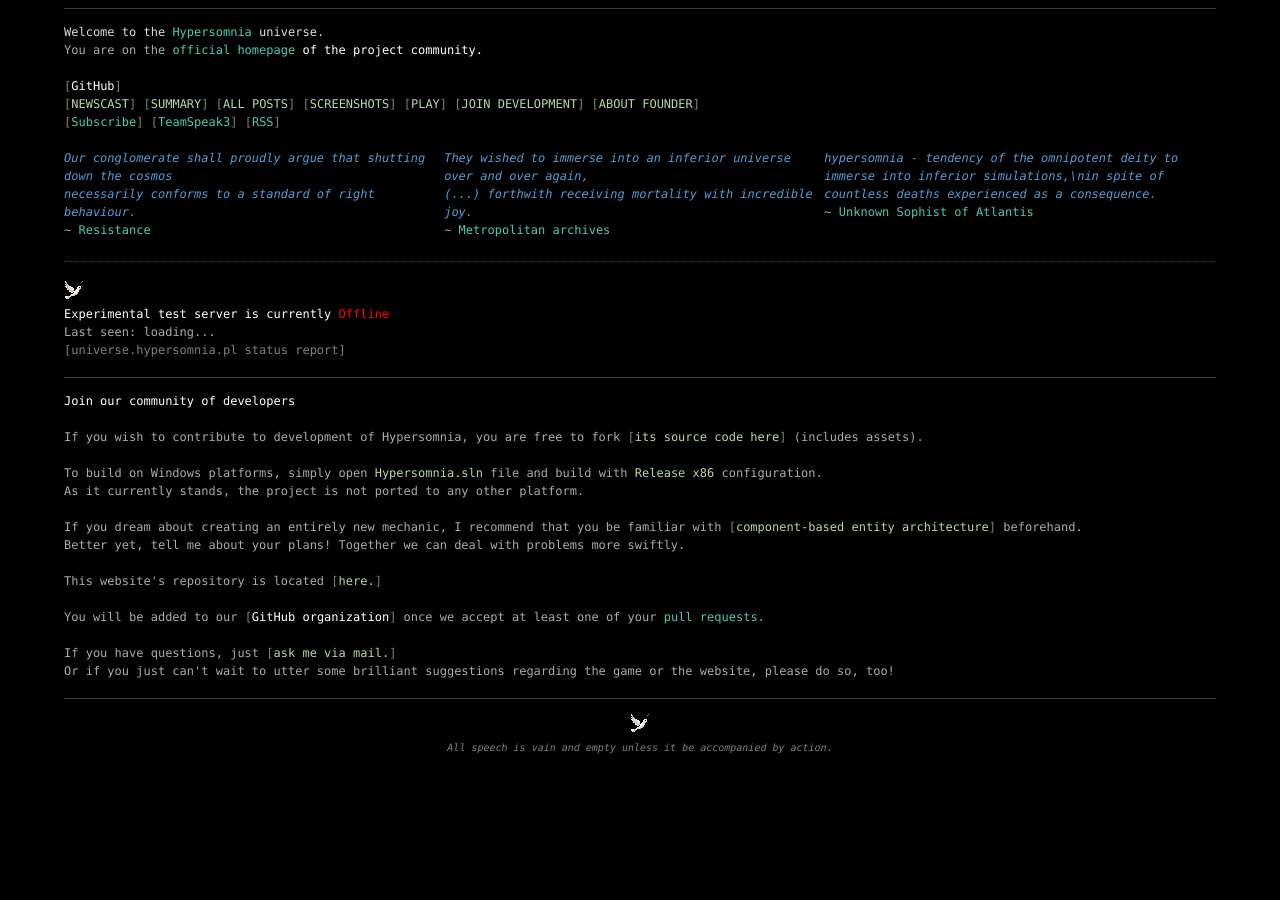
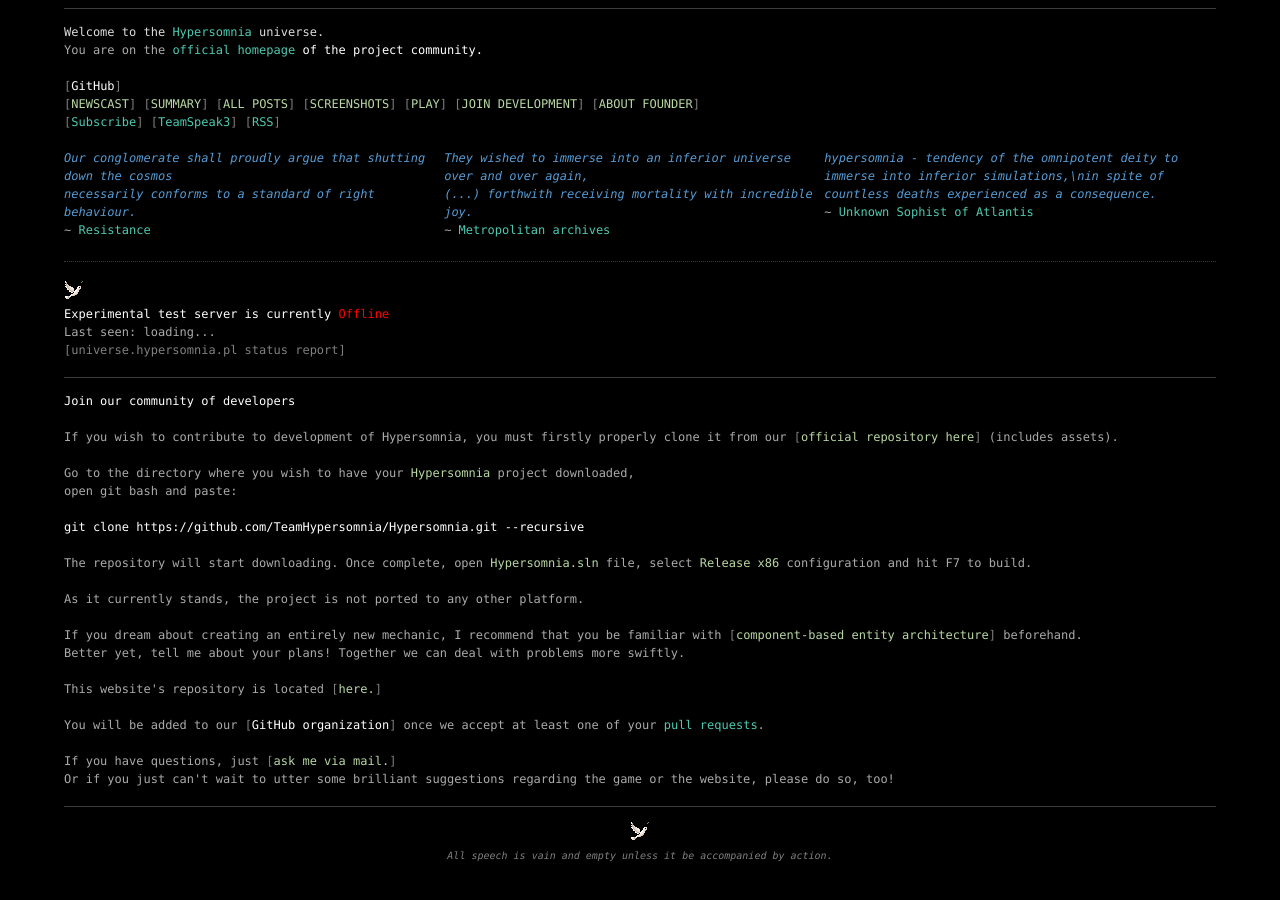
Before and after one commit to TeamHypersomnia/TeamHypersomnia.github.io, a Jekyll site: the page built from join.html, in a window 1280 px wide. Built offline with Jekyll 4.4.1, drawn with Linux system fonts in a browser that asks for light colours; grey boxes are pictures that could not be loaded.

Commit message:
updated instructions

```diff
--- a/join.html
+++ b/join.html
@@ -6,9 +6,17 @@
   <span class="subjectheader">Join our community of developers </span>
 <br/>
 <br/>
-If you wish to contribute to development of Hypersomnia, you are free to fork <a class="vsenum" href="https://github.com/TeamHypersomnia/Hypersomnia"><span class="vsparam">[</span>its source code here<span class="vsparam">]</span></a> (includes assets).<br/>
+If you wish to contribute to development of Hypersomnia, you must firstly properly clone it from our <a class="vsenum" href="https://github.com/TeamHypersomnia/Hypersomnia"><span class="vsparam">[</span>official repository here<span class="vsparam">]</span></a> (includes assets).<br/>
 <br/>
-To build on Windows platforms, simply open <span class="vsenum">Hypersomnia.sln</span> file and build with  <span class="vsenum">Release x86</span> configuration.<br/>
+Go to the directory where you wish to have your <span class="vsenum">Hypersomnia</span> project downloaded,<br/>
+open git bash and paste:<br/>
+<br/>
+<span style="color:white">git clone https://github.com/TeamHypersomnia/Hypersomnia.git --recursive</span>
+<br/>
+<br/>
+The repository will start downloading.
+Once complete, open <span class="vsenum">Hypersomnia.sln</span> file, select <span class="vsenum">Release x86</span> configuration and hit F7 to build.<br/>
+<br/>
 As it currently stands, the project is not ported to any other platform.<br/>
 <br/>
 If you dream about creating an entirely new mechanic, I recommend that you be familiar with <a class ="vsenum" href="http://gamedev.stackexchange.com/questions/31473/what-is-the-role-of-systems-in-a-component-based-entity-
```
